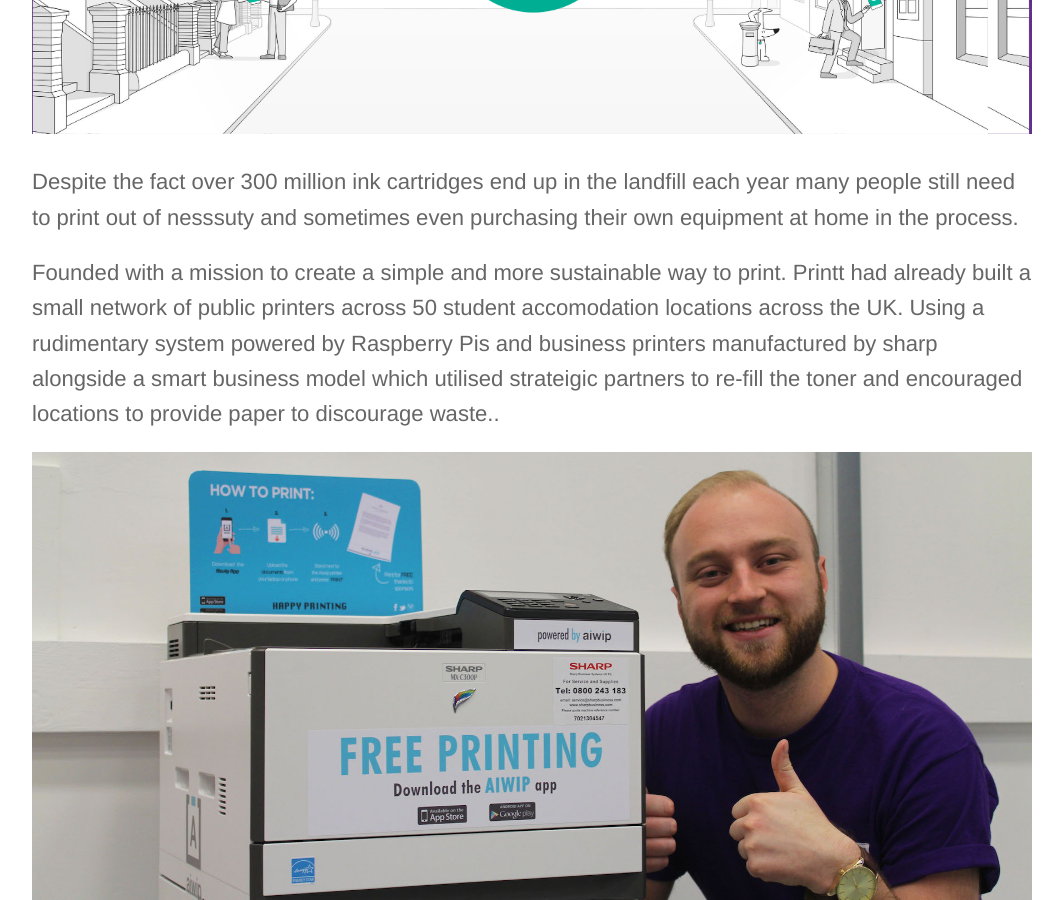
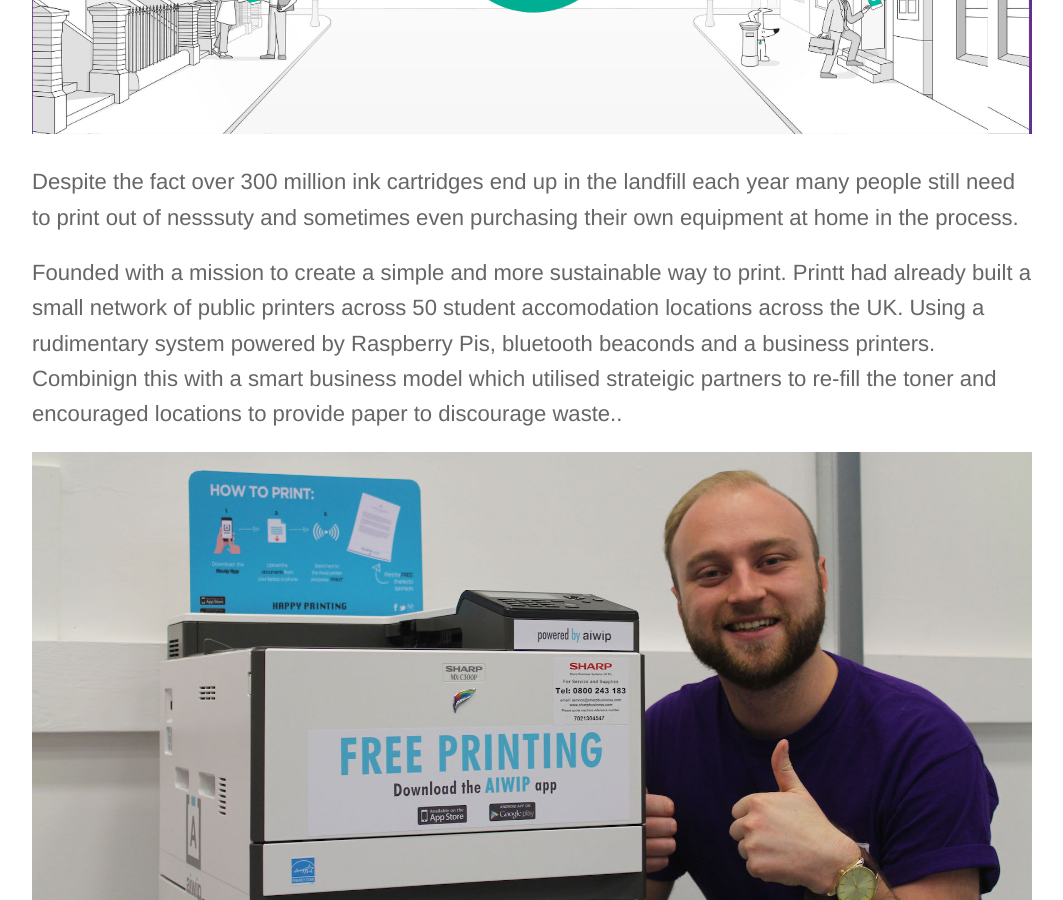
Before and after one commit to saudade-studio/saudade-studio.github.io, a Jekyll site: the page built from _portfolio/printt.md, in a window 1280 px wide and 900 px high, scrolled down 910 px. Shown: the whole window, without its empty margins (108-1171 px from the left). Built offline with Jekyll 4.4.1, drawn with Linux system fonts in a browser that asks for light colours.

Commit message:
Better broken examples

```diff
--- a/_portfolio/printt.md
+++ b/_portfolio/printt.md
@@ -11,8 +11,9 @@ need to print out of nesssuty and sometimes even purchasing their own equipment
 
 Founded with a mission to create a simple and more sustainable way to print. Printt had already built a small
 network of public printers across 50 student accomodation locations across the UK. Using a rudimentary system
-powered by Raspberry Pis and business printers manufactured by sharp alongside a smart business model which
-utilised strateigic partners to re-fill the toner and encouraged locations to provide paper to discourage waste..
+powered by Raspberry Pis, bluetooth beaconds and a business printers. Combinign this with  a smart business model
+which utilised strateigic partners to re-fill the toner and encouraged locations to provide paper to discourage
+waste..
 
 ![A student next to a prototype print station](/images/printt/1.jpeg){:.centered}
 
```
Also changed, not shown: images/printt/2.jpg, 1 other file.
